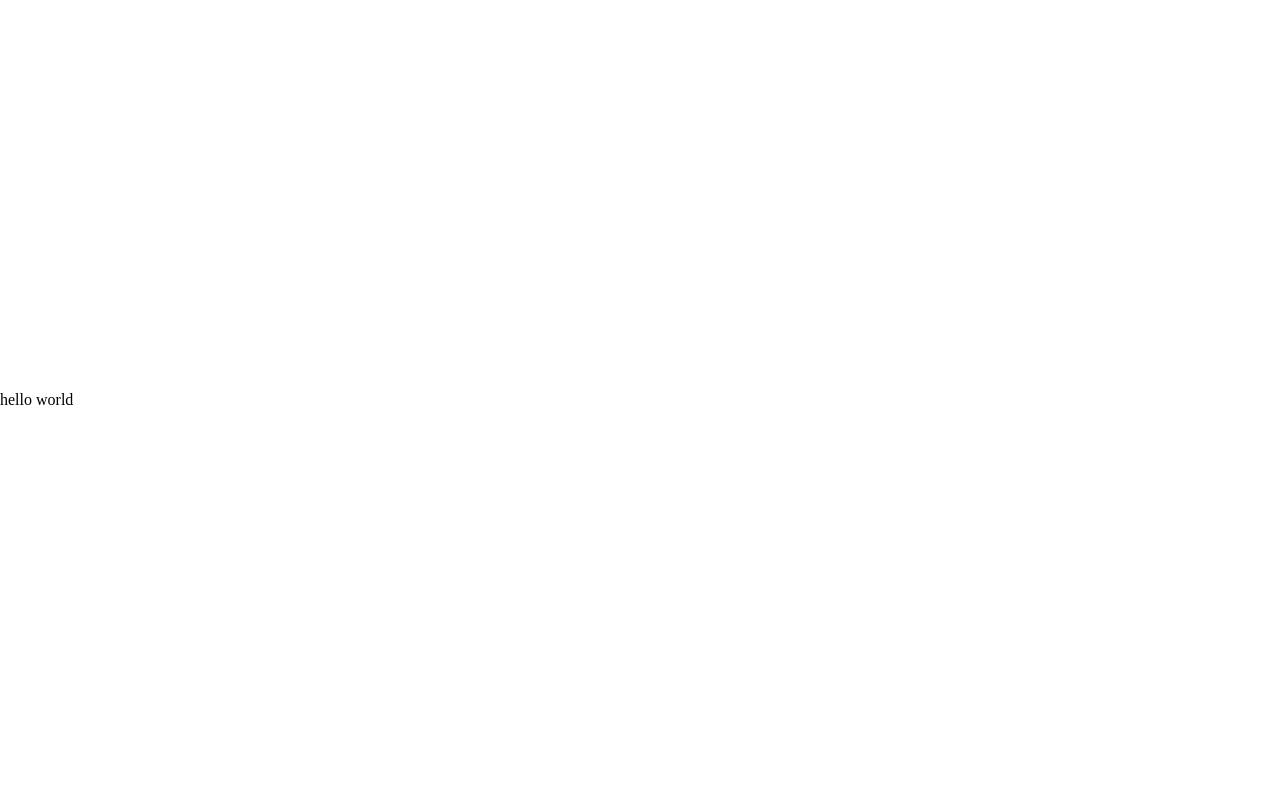
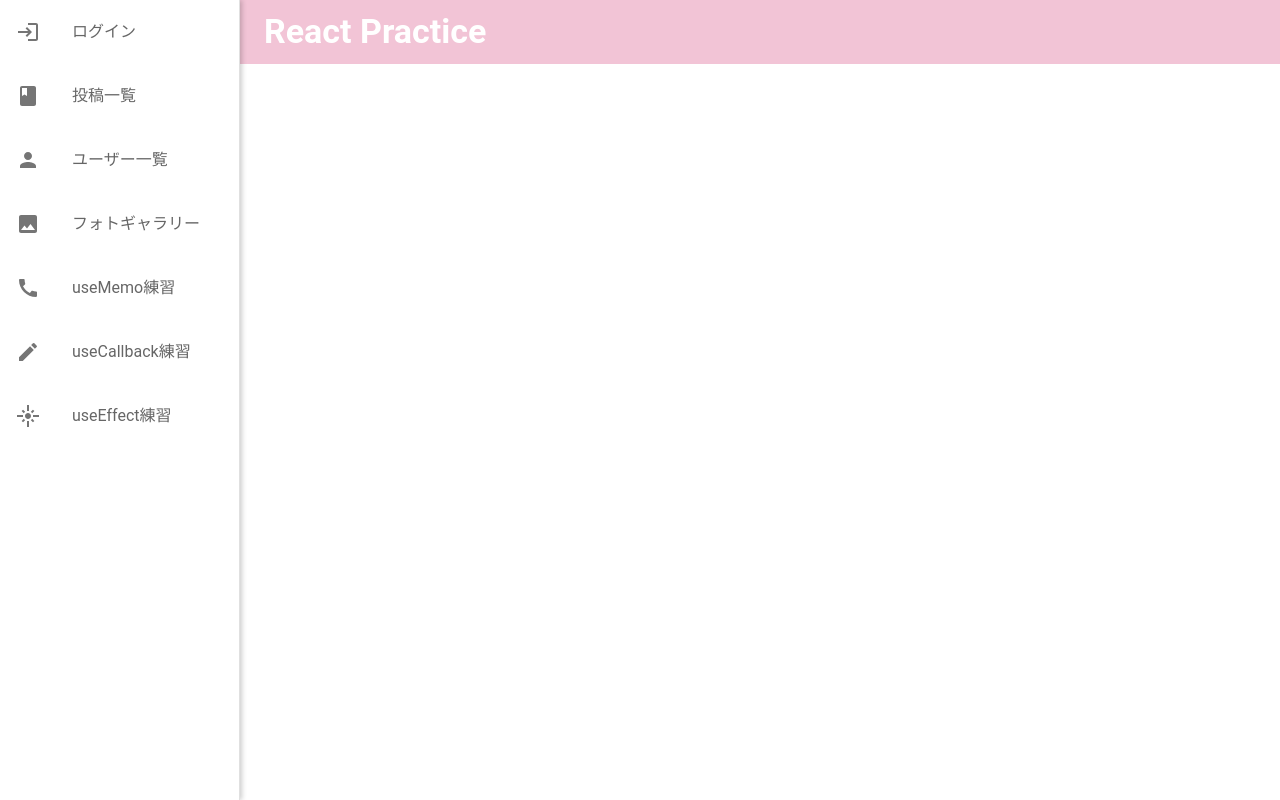
Before and after one commit to fukuda0801/React-mui-practice, a React (Vite) app: page / in a window 1280 px wide. Built offline with nearby package versions, Linux system fonts and the light colour scheme.

Commit message:
feat: メインレイアウト作成

```diff
--- a/src/App.tsx
+++ b/src/App.tsx
@@ -1,8 +1,15 @@
+import { ThemeProvider } from '@mui/material';
+import getTheme from './styles/theme';
+import AppRoutes from './routes/AppRoutes';
+import { BrowserRouter } from 'react-router-dom';
+
 const App = () => {
   return (
-    <>
-      <div>hello world</div>
-    </>
+    <ThemeProvider theme={getTheme('light')}>
+      <BrowserRouter>
+        <AppRoutes />
+      </BrowserRouter>
+    </ThemeProvider>
   );
 };
 
--- /dev/null
+++ b/src/components/layout/LayoutContent.tsx
@@ -0,0 +1,38 @@
+import {
+  List,
+  ListItem,
+  ListItemButton,
+  ListItemIcon,
+  ListItemText,
+  SvgIconProps,
+} from '@mui/material';
+import { Link } from 'react-router-dom';
+
+interface ChildComponentProps extends SvgIconProps {
+  icon: React.ElementType<SvgIconProps>;
+  label: string;
+  link: string;
+}
+
+const LayoutContent: React.FC<ChildComponentProps> = ({
+  icon: Icon,
+  label,
+  link,
+}) => {
+  return (
+    <>
+      <List sx={{ cursor: 'pointer' }}>
+        <ListItem disablePadding>
+          <ListItemButton component={Link} to={link}>
+            <ListItemIcon>
+              <Icon />
+            </ListItemIcon>
+            <ListItemText primary={label} />
+          </ListItemButton>
+        </ListItem>
+      </List>
+    </>
+  );
+};
+
+export default LayoutContent;
--- /dev/null
+++ b/src/components/layout/MainLayout.tsx
@@ -0,0 +1,82 @@
+import {
+  AppBar,
+  Box,
+  Drawer,
+  styled,
+  Toolbar,
+  Typography,
+} from '@mui/material';
+import LoginIcon from '@mui/icons-material/Login';
+import PhotoIcon from '@mui/icons-material/Photo';
+import BookIcon from '@mui/icons-material/Book';
+import PersonIcon from '@mui/icons-material/Person';
+import CallIcon from '@mui/icons-material/Call';
+import ModeEditIcon from '@mui/icons-material/ModeEdit';
+import FlareIcon from '@mui/icons-material/Flare';
+import LayoutContent from './LayoutContent';
+import { Outlet } from 'react-router-dom';
+
+const MainContent = styled('main')(({ theme }) => ({
+  flexGrow: 1,
+  padding: theme.spacing(3),
+}));
+
+const DrawerHeader = styled(Toolbar)(({ theme }) => ({
+  ...theme.mixins.toolbar,
+}));
+
+const MainLayout: React.FC = () => {
+  return (
+    <Box sx={{ display: 'flex' }}>
+      <Drawer
+        variant="permanent"
+        sx={{
+          width: 240,
+          flexShrink: 0,
+          zIndex: 9999,
+          [`& .MuiDrawer-paper`]: {
+            width: 240,
+            boxSizing: 'border-box',
+            boxShadow: '2px 0 5px rgba(0, 0, 0, 0.2)',
+          },
+        }}
+      >
+        <LayoutContent icon={LoginIcon} label="ログイン" link="/" />
+        <LayoutContent icon={BookIcon} label="投稿一覧" link="/" />
+        <LayoutContent icon={PersonIcon} label="ユーザー一覧" link="/" />
+        <LayoutContent icon={PhotoIcon} label="フォトギャラリー" link="/" />
+        <LayoutContent icon={CallIcon} label="useMemo練習" link="/" />
+        <LayoutContent icon={ModeEditIcon} label="useCallback練習" link="/" />
+        <LayoutContent icon={FlareIcon} label="useEffect練習" link="/" />
+      </Drawer>
+
+      <MainContent>
+        <AppBar
+          position="fixed"
+          color="secondary"
+          sx={{
+            width: 'calc(100% - 240px)',
+            marginLeft: '240px',
+            boxShadow: 'none',
+          }}
+        >
+          <Toolbar>
+            <Typography
+              variant="h4"
+              noWrap
+              component="div"
+              color="white"
+              sx={{ fontWeight: 'bold' }}
+            >
+              React Practice
+            </Typography>
+          </Toolbar>
+        </AppBar>
+        <DrawerHeader />
+        <Outlet />
+      </MainContent>
+    </Box>
+  );
+};
+
+export default MainLayout;
--- /dev/null
+++ b/src/routes/AppRoutes.tsx
@@ -0,0 +1,14 @@
+import { Route, Routes } from 'react-router-dom';
+import MainLayout from '../components/layout/MainLayout';
+
+const AppRoutes: React.FC = () => {
+  return (
+    <Routes>
+      <Route path="/" element={<MainLayout />}>
+        {/* <Route index element={<LoginPage />} /> */}
+      </Route>
+    </Routes>
+  );
+};
+
+export default AppRoutes;
```
